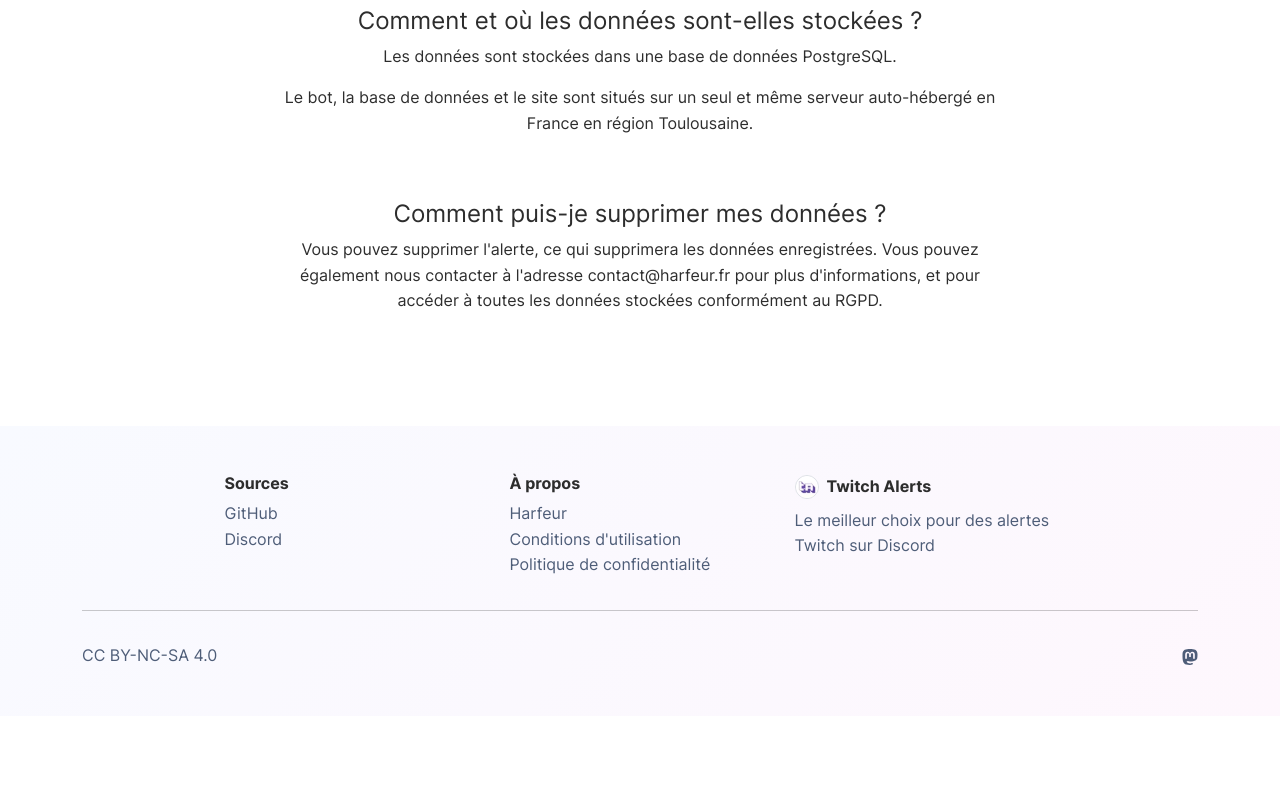
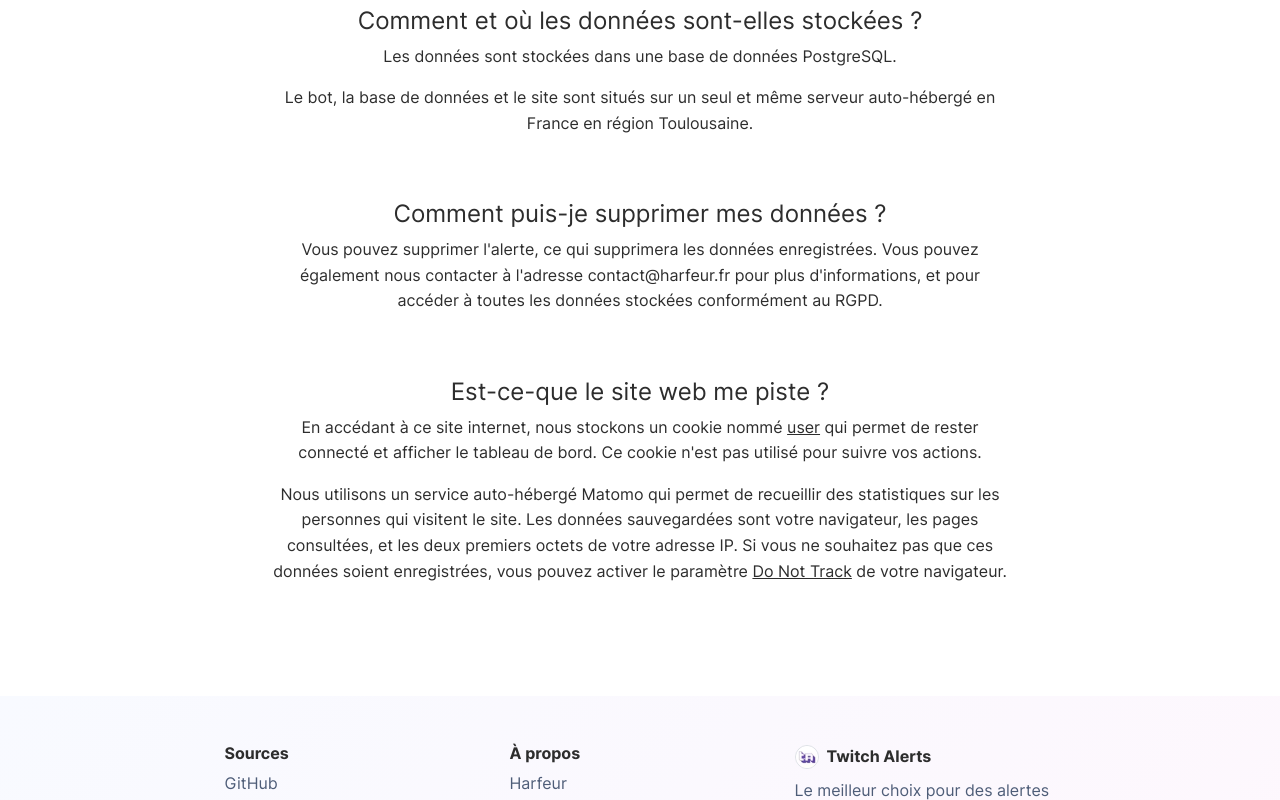
Before and after one commit to Harfeur/TwitchAlerts, a website: page public/privacy-policy.html in a window 1280 px wide. Shown: the part 393-1193 px from the top of the page. Before the commit the page ends 1109 px from the top, so only its background shows below. Drawn offline with nearby package versions, Linux system fonts and the light colour scheme.

Commit message:
Updated Privacy Policy

```diff
--- a/public/privacy-policy.html
+++ b/public/privacy-policy.html
@@ -73,6 +73,13 @@
                     <p>Vous pouvez supprimer l'alerte, ce qui supprimera les données enregistrées. Vous pouvez également nous contacter à l'adresse contact@harfeur.fr pour plus d'informations, et pour accéder à toutes les données stockées conformément au RGPD.</p>
                 </div>
             </div>
+            <div class="row mb-5">
+                <div class="col-md-10 col-xl-8 text-center mx-auto">
+                    <h4>Est-ce-que le site web me piste ?</h4>
+                    <p>En accédant à ce site internet, nous stockons un cookie nommé <span style="text-decoration: underline;">user</span> qui permet de rester connecté et afficher le tableau de bord. Ce cookie n'est pas utilisé pour suivre vos actions.</p>
+                    <p>Nous utilisons un service auto-hébergé Matomo qui permet de recueillir des statistiques sur les personnes qui visitent le site. Les données sauvegardées sont votre navigateur, les pages consultées, et les deux premiers octets de votre adresse IP. Si vous ne souhaitez pas que ces données soient enregistrées, vous pouvez activer le paramètre <span style="text-decoration: underline;">Do Not Track</span> de votre navigateur.</p>
+                </div>
+            </div>
         </div>
     </section><!-- Start: Footer Multi Column -->
     <footer class="bg-primary-gradient">
```
